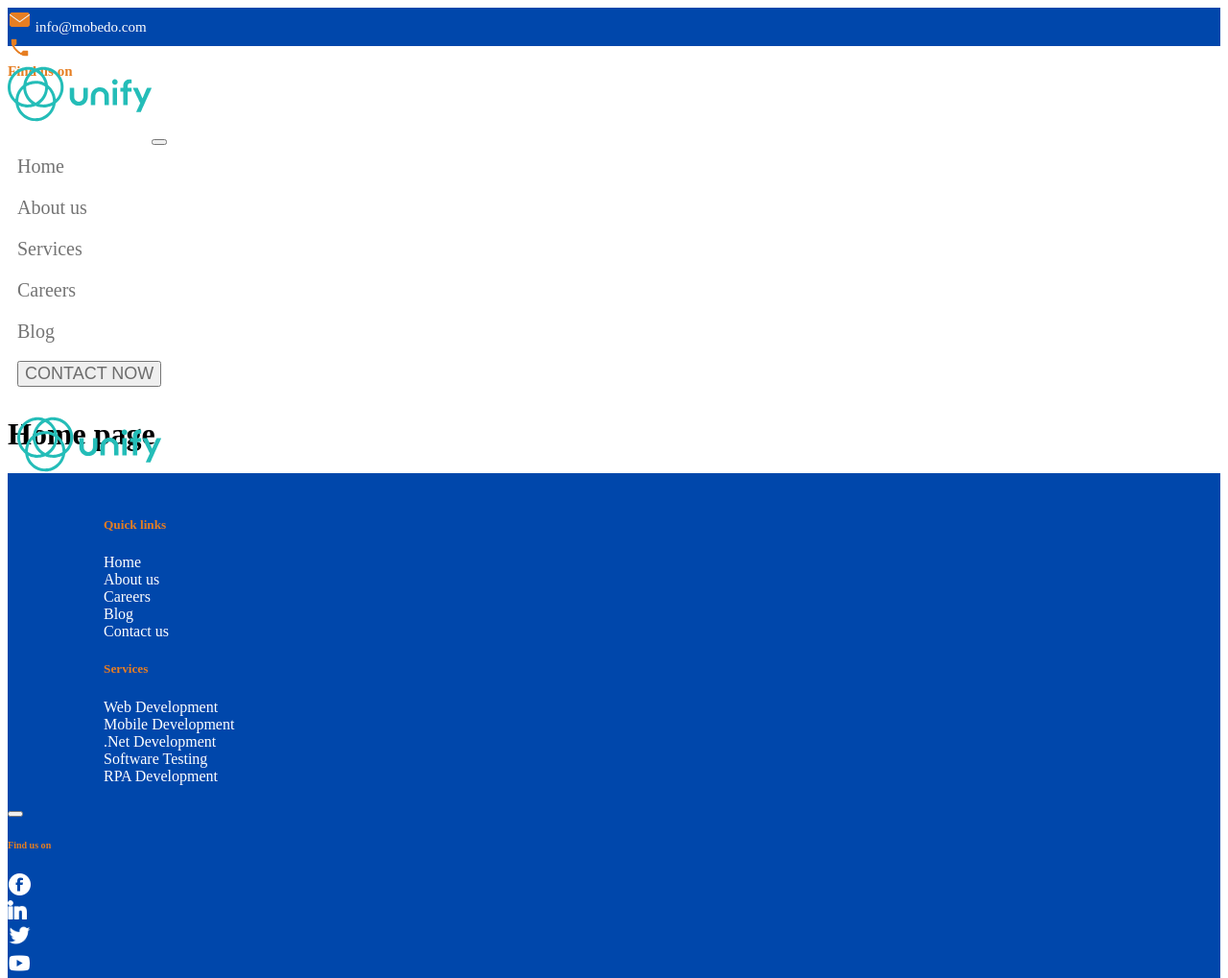
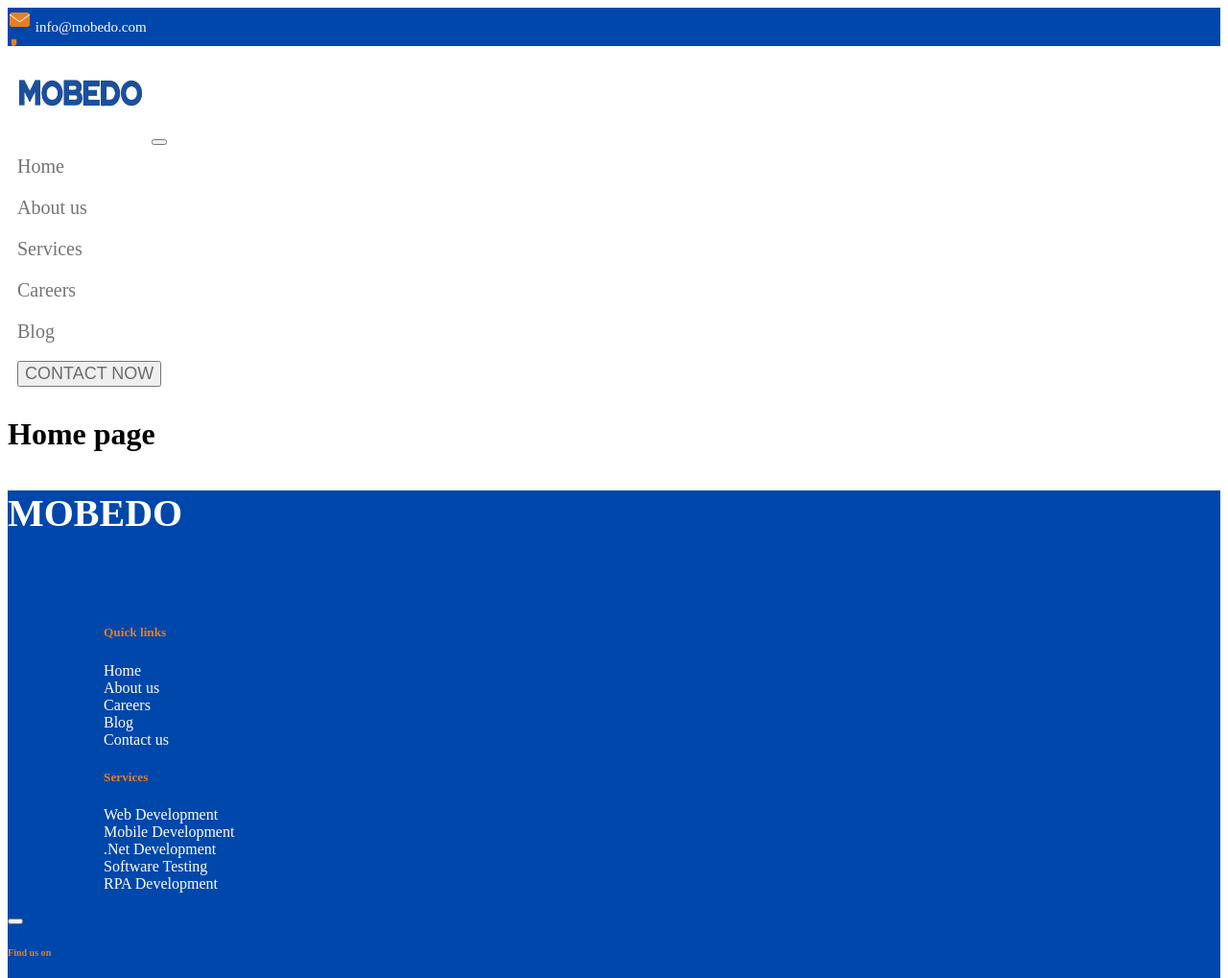
Before and after one commit to Hipparagiabhi/MOBEDO-, a Gatsby site: page / in a window 1280 px wide. Shown: the top 1019 px of the page at 96% size. Built offline with nearby package versions, Linux system fonts and the light colour scheme; Gatsby itself is replaced by a stand-in of ours.

Commit message:
logo added

```diff
--- a/src/components/Footer.js
+++ b/src/components/Footer.js
@@ -17,12 +17,13 @@
                     <Col>
                         <Link to="/">
                             <Navbar.Brand  >
-                                <img src="/unify-logo.svg"
+                                {/* <img src="/mobedologo1.jpeg"
                                     width="150px"
                                     height="100px"
                                     className="d-inline-block align-top footerlogo"
                                     alt="React Bootstrap logo"
-                                />
+                                /> */}
+                                <p className="logo">MOBEDO</p>
                             </Navbar.Brand>
                         </Link>
                     </Col>
--- a/src/components/Navbar.js
+++ b/src/components/Navbar.js
@@ -15,7 +15,7 @@
      <Container fluid >
      <Link to="/">
           <Navbar.Brand >
-            <img src="/unify-logo.svg"
+            <img src="/mobedologo1.jpeg"
               width="150px"
               height="100px"
               className="d-inline-block align-top"
--- a/src/styles/global.css
+++ b/src/styles/global.css
@@ -11,6 +11,13 @@
     font-weight: 500;
     margin-top: -5px;
     color: #0000008c;
+}
+.logo{
+    color:white;
+    height: 100px;
+    width: 150px;
+    font-size: 40px;
+    font-weight: 700;
 }
 .navitems{
     font-size: 20px;
```
Also changed, not shown: static/mobedologo1.jpeg (added).
